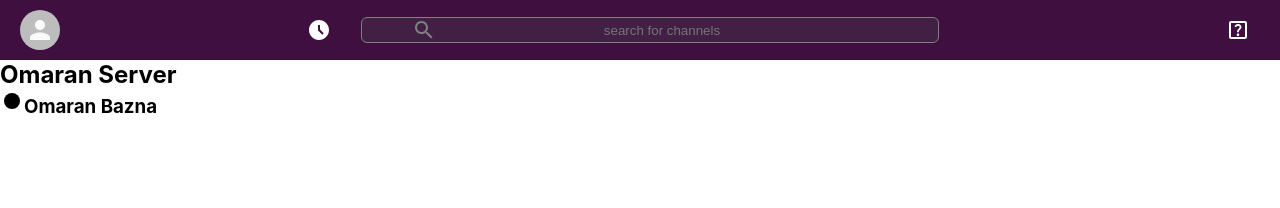
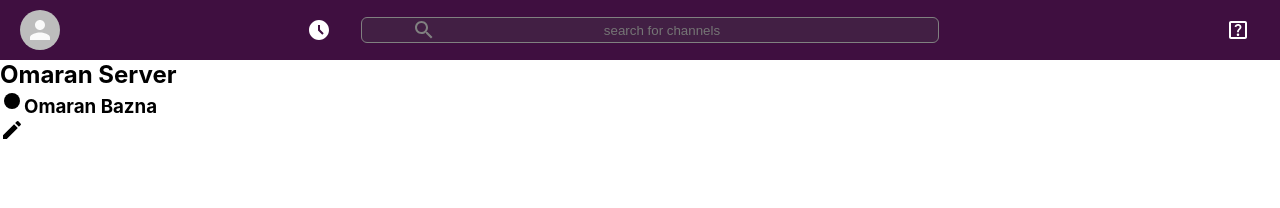
Before and after one commit to omaranBazna/slack-clone, a React (Create React App) app: page / in a window 1280 px wide. Shown: the top 208 px of the page. Built offline with nearby package versions, Linux system fonts and the light colour scheme.

Commit message:
add create icon

```diff
--- a/src/components/Sidebar.js
+++ b/src/components/Sidebar.js
@@ -1,15 +1,19 @@
 import React from "react";
 import "../styles/sidebar.css";
 import FiberManualRecordIcon from "@mui/icons-material/FiberManualRecord";
+import CreateIcon from "@mui/icons-material/Create";
 const Sidebar = () => {
   return (
     <div className="sidebar">
       <div className="sidebar-header">
-        <h2>Omaran Server</h2>
-        <h3>
-          <FiberManualRecordIcon />
-          Omaran Bazna
-        </h3>
+        <div className="sidebar-info">
+          <h2>Omaran Server</h2>
+          <h3>
+            <FiberManualRecordIcon />
+            Omaran Bazna
+          </h3>{" "}
+        </div>
+        <CreateIcon />
       </div>
     </div>
   );
```
